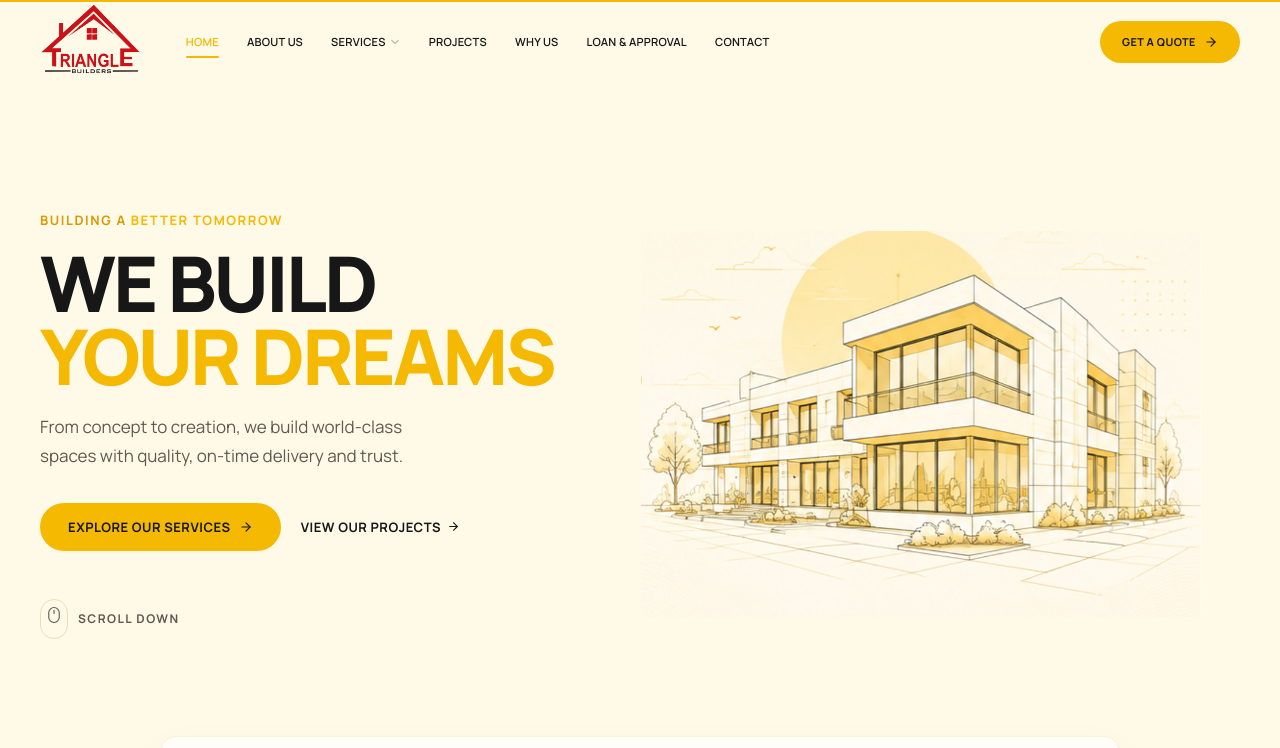
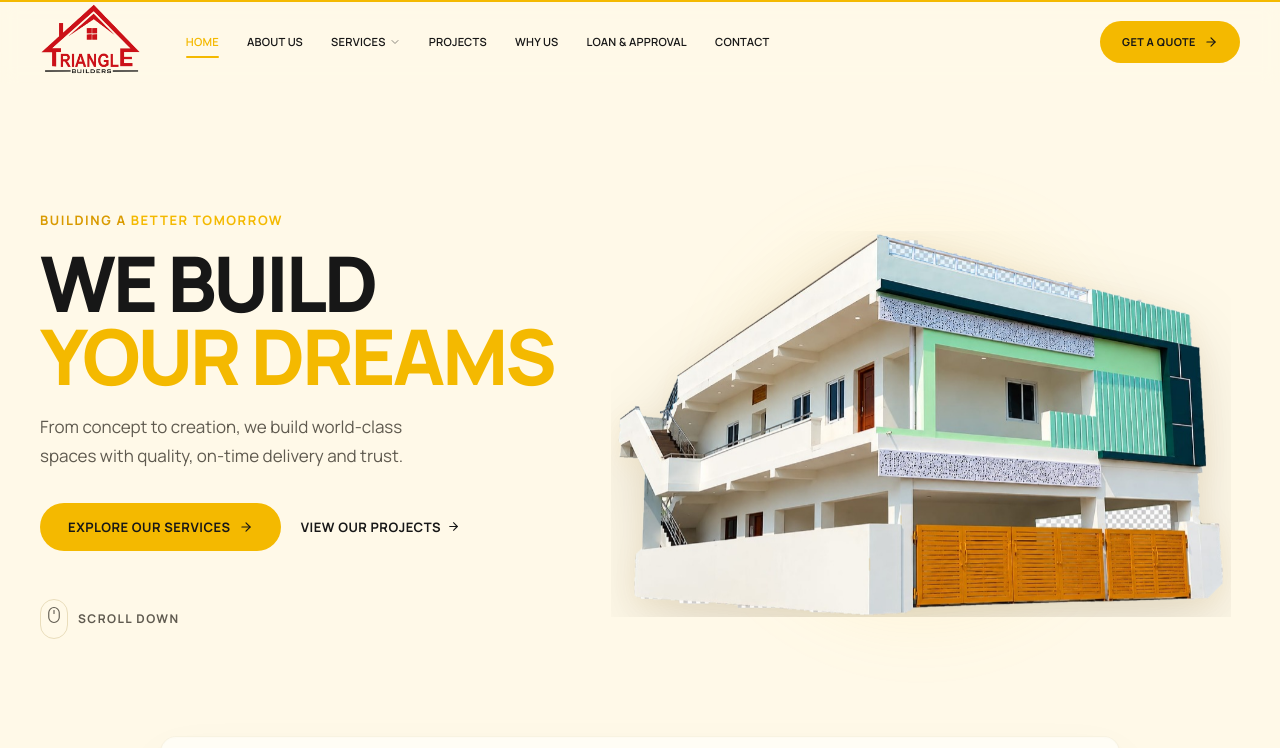
Before and after one commit to alphax-it/Triangle_buliders, a React (Vite) app: page / in a window 1280 px wide. Shown: the top 748 px of the page. Built offline with nearby package versions, Linux system fonts and the light colour scheme.

Commit message:
feat(hero): replace architectural sketch with real modern house building image

```diff
--- a/src/components/Hero/Hero.module.css
+++ b/src/components/Hero/Hero.module.css
@@ -149,10 +149,26 @@
   min-width: 0;
 }
 
+.visual::before {
+  content: "";
+  position: absolute;
+  width: 440px;
+  height: 440px;
+  border-radius: 50%;
+  background: radial-gradient(circle, rgba(244, 185, 0, 0.22) 0%, rgba(248, 214, 109, 0.08) 55%, transparent 75%);
+  top: 50%;
+  left: 50%;
+  transform: translate(-50%, -50%);
+  pointer-events: none;
+  z-index: 0;
+  filter: blur(28px);
+}
+
 .imgWrap {
   width: 100%;
-  max-width: 560px;
-  overflow: hidden;
+  max-width: 620px;
+  position: relative;
+  z-index: 1;
 }
 
 .heroImg {
@@ -160,6 +176,7 @@
   height: auto;
   object-fit: contain;
   will-change: transform;
+  filter: drop-shadow(0 24px 35px rgba(0, 0, 0, 0.12)) drop-shadow(0 6px 12px rgba(217, 154, 0, 0.08));
 }
 
 .btnArrow {
```
Also changed, not shown: src/assets/building.png.
